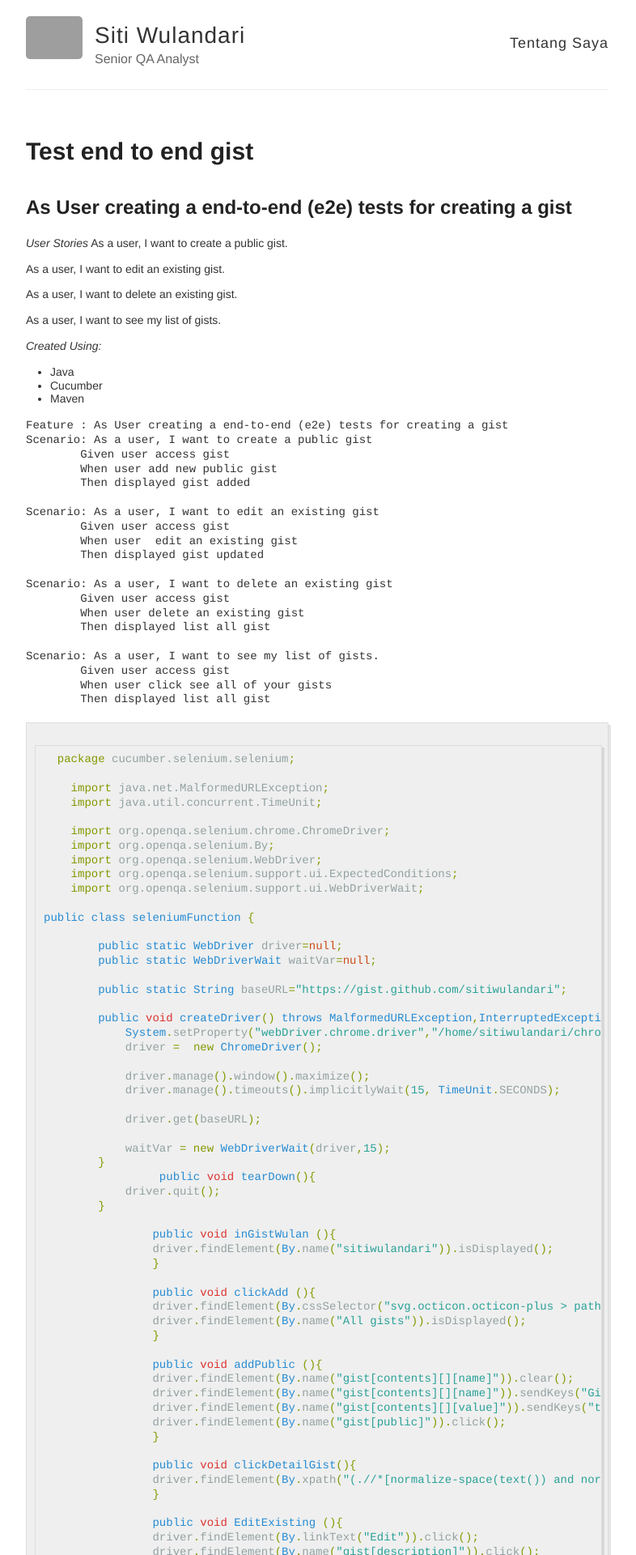
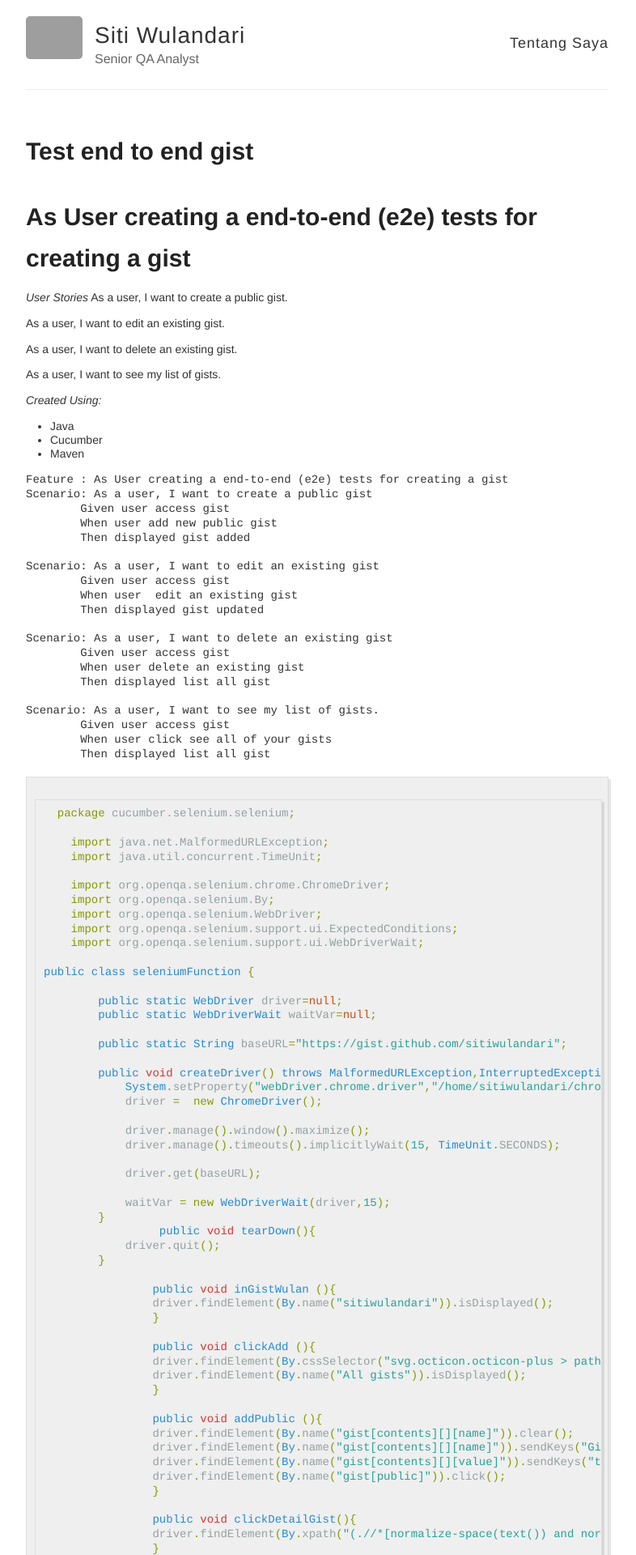
Before and after one commit to sitiwulandari/sitiwulandari.github.io, a Jekyll site: the page built from _posts/2019-09-03-Test end to end Gist.md, in a window 1280 px wide. Shown: the top 1920 px of the page at 81% size, without its empty margins (248-1034 px from the left). Built offline with Jekyll 4.4.1, drawn with Linux system fonts in a browser that asks for light colours; our own code applies the rules of GitHub Pages for plain Markdown files; grey boxes are pictures that could not be loaded.

```diff
--- a/_posts/2019-09-03-Test end to end Gist.md
+++ b/_posts/2019-09-03-Test end to end Gist.md
@@ -1,4 +1,4 @@
-## As User creating a end-to-end (e2e) tests for creating a gist
+# As User creating a end-to-end (e2e) tests for creating a gist
 
 *User Stories*
 As a user, I want to create a public gist.
```
